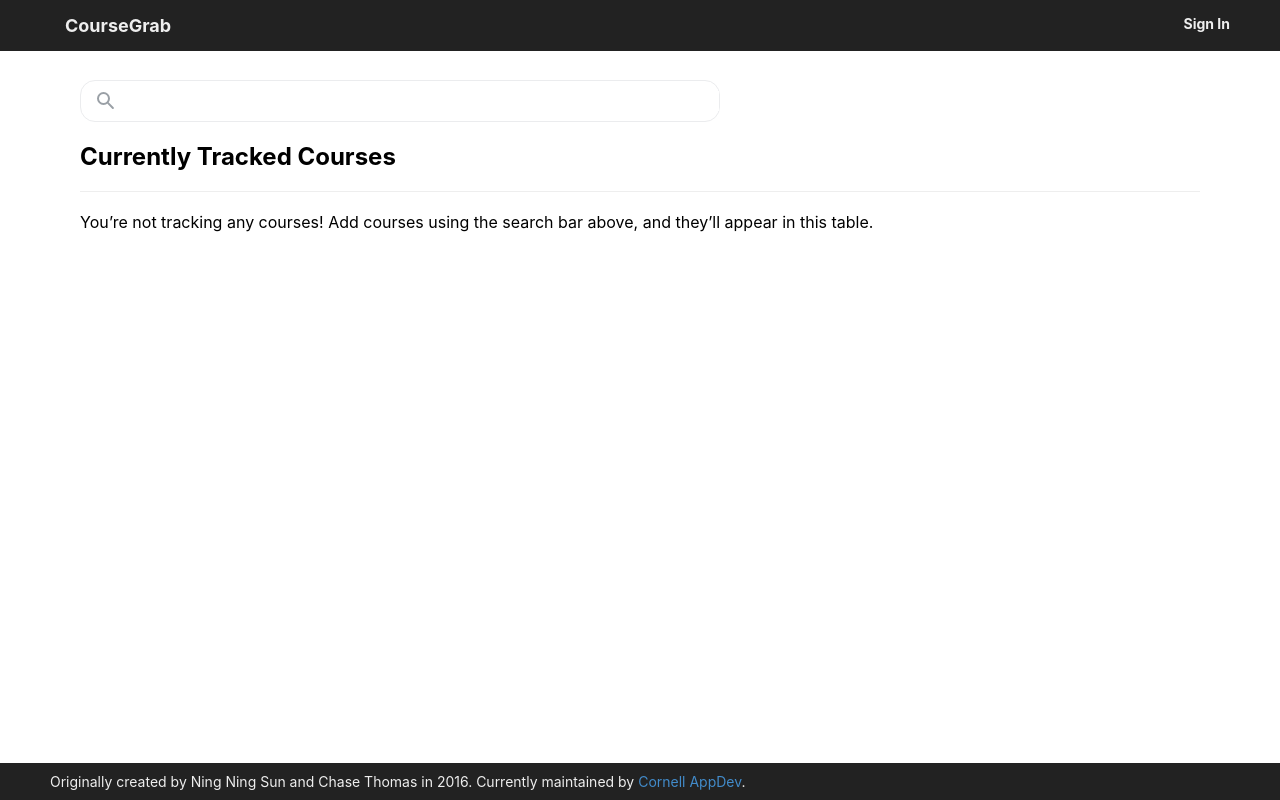
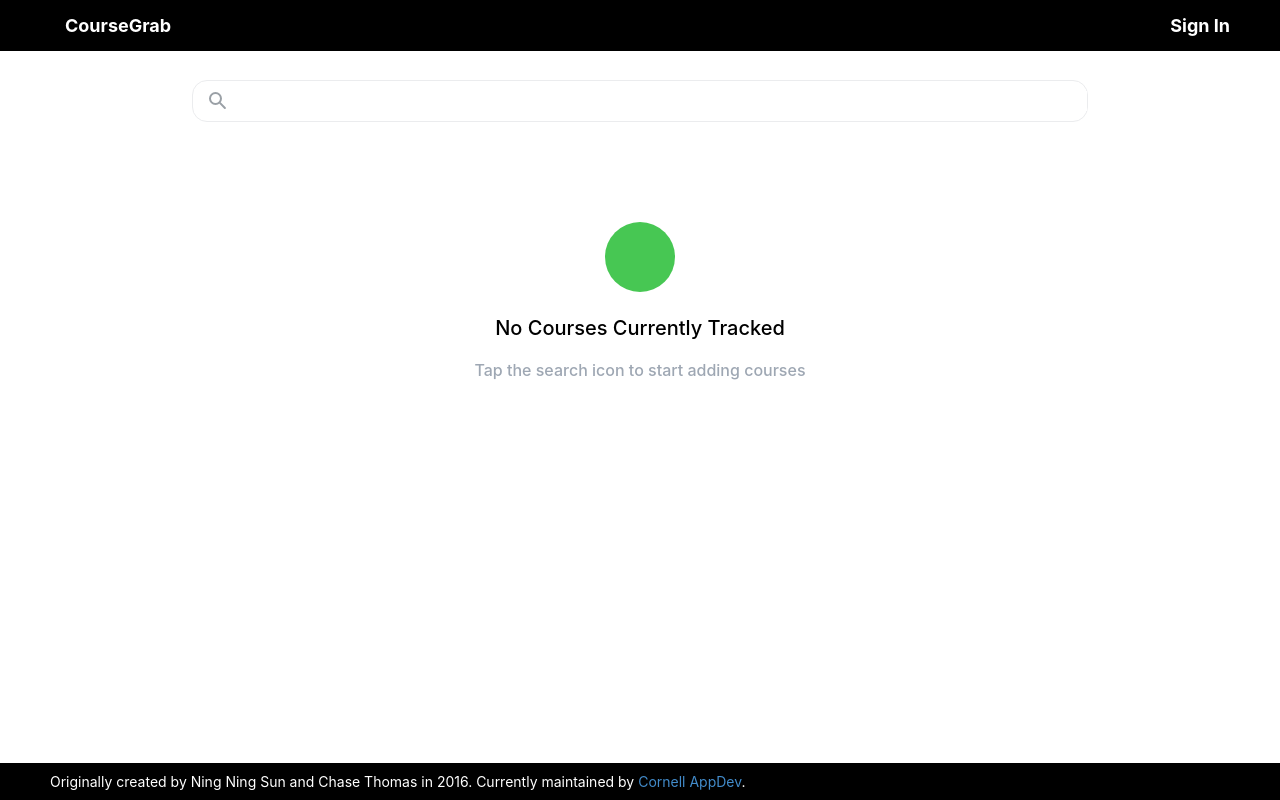
Before and after one commit to cuappdev/coursegrab-web, a React (Create React App) app: page / in a window 1280 px wide. Built offline with nearby package versions, Linux system fonts and the light colour scheme.

Commit message:
Implement new no tracked course design

```diff
--- a/src/App.css
+++ b/src/App.css
@@ -6,10 +6,3 @@
   margin-left: 50px;
   margin-right: 50px;
 }
-
-hr {
-  margin-top: 20px;
-  margin-bottom: 20px;
-  border: 0;
-  border-top: 1px solid #eee;
-}
--- a/src/components/Footer/Footer.css
+++ b/src/components/Footer/Footer.css
@@ -1,7 +1,7 @@
 .footer {
   bottom: 0;
-  background-color: #222;
-  color: #EEE;
+  background-color: black;
+  color: white;
   margin: auto;
   position: fixed;
   width: 100%;
--- a/src/components/Navigator/Navigator.css
+++ b/src/components/Navigator/Navigator.css
@@ -1,7 +1,7 @@
 .nav-view {
   top: 0;
   position: fixed;
-  background-color: #222;
+  background-color: black;
   width: 100%;
   display: inline-block;
   padding: 15px;
@@ -9,7 +9,7 @@
 
 .nav-view a {
   font-weight: bold;
-  color: #EEE;
+  color: white;
   text-decoration: none;
 }
 
@@ -24,6 +24,6 @@
 
 .nav-right {
   float: right;
-  font-size: 14px;
+  font-size: 18px;
   padding-right: 15px;
 }
--- a/src/components/Search/SearchView.css
+++ b/src/components/Search/SearchView.css
@@ -1,8 +1,12 @@
 .search-container {
-  width: 50vw;
+  display: flex;
+  justify-content: center;
+}
+
+.search-bar {
+  width: 70vw;
   height: 42px;
   margin-top: 80px;
-  margin-left: 30px;
   background: #FFFFFF;
   border: 1px solid #EBECEE;
   border-radius: 15px 15px 0px 0px;
@@ -25,8 +29,8 @@
 
 .search-results-dropdown {
   position: fixed;
-  width: 50vw;
-  margin-left: 30px;
+  width: 70vw;
+  margin-top: 122px;
   background: #FFFFFF;
   box-sizing: border-box;
   border: 1px solid #EBECEE;
--- a/src/components/Search/SearchView.tsx
+++ b/src/components/Search/SearchView.tsx
@@ -14,7 +14,7 @@ class SearchView extends React.Component {
     ]
   }
 
-  searchIcon = (width: string, height: string) => {
+  searchIcon = (width: number, height: number) => {
     return (
       <svg className="search-icon" width={width} height={height} viewBox="0 0 18 18" fill="none" xmlns="http://www.w3.org/2000/svg">
         <circle cx="6.5" cy="6.5" r="5.5" stroke="#9AA0A6" stroke-width="2" />
@@ -26,16 +26,16 @@ class SearchView extends React.Component {
   render() {
     const courses = this.state.courses.map(course => {
       return (
-        <div className='search-result'>
-          {this.searchIcon("16", "16")}
+        <div className="search-result">
+          {this.searchIcon(16, 16)}
           <p className="result-text">{course}</p>
         </div >
       )
     });
     return (
-      <div className="container">
-        <div className='search-container' style={{ borderRadius: this.state.searchText === '' ? '15px' : '15px 15px 0px 0px' }}>
-          {this.searchIcon("18", "18")}
+      <div className="search-container">
+        <div className="search-bar" style={{ borderRadius: this.state.searchText === '' ? '15px' : '15px 15px 0px 0px' }}>
+          {this.searchIcon(18, 18)}
           <input className="search-input"
             value={this.state.searchText}
             onChange={(event) => this.setState({ searchText: event.target.value })} />
--- a/src/components/TrackedCourses/TrackedCoursesView.css
+++ b/src/components/TrackedCourses/TrackedCoursesView.css
@@ -1,3 +1,15 @@
 .tracked-courses-view {
-  margin: 0 30px;
+  text-align: center;
+  margin-top: 100px;
 }
+
+.tracking-title-label {
+  font-weight: 500;
+  font-size: 20px;
+}
+
+.tracking-subtitle-label {
+  font-weight: 500;
+  font-size: 16px;
+  color: #9EA7B3;
+}
--- a/src/components/TrackedCourses/TrackedCoursesView.tsx
+++ b/src/components/TrackedCourses/TrackedCoursesView.tsx
@@ -6,11 +6,11 @@ class TrackedCoursesView extends React.Component {
   render() {
     return (
       <div className="tracked-courses-view">
-        <div className="container">
-          <h2>Currently Tracked Courses</h2>
-          <hr />
-          <p>You’re not tracking any courses! Add courses using the search bar above, and they’ll appear in this table.</p>
-        </div>
+        <svg height="70" width="70">
+          <circle cx="35" cy="35" r="35" fill="#47C753" />
+        </svg>
+        <p className="tracking-title-label">No Courses Currently Tracked</p>
+        <p className="tracking-subtitle-label">Tap the search icon to start adding courses</p>
       </div>
     );
   };
```
